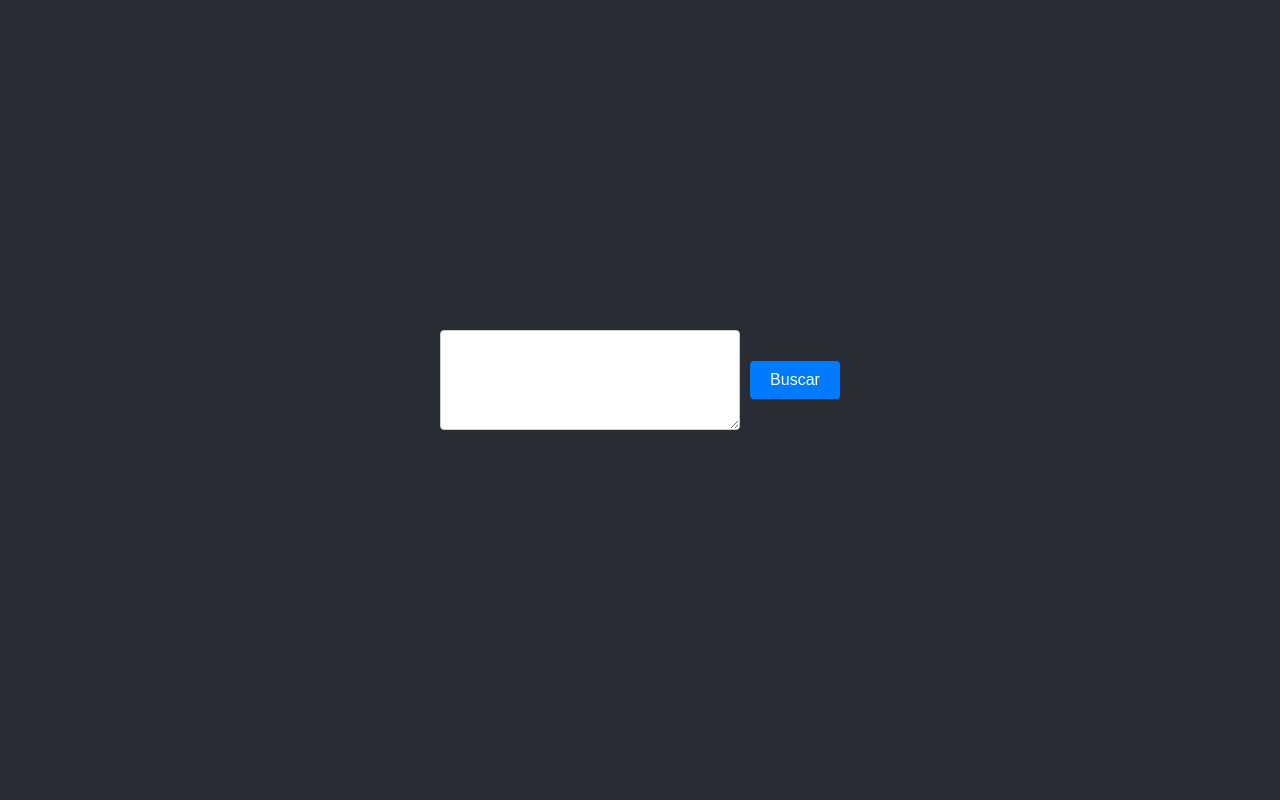
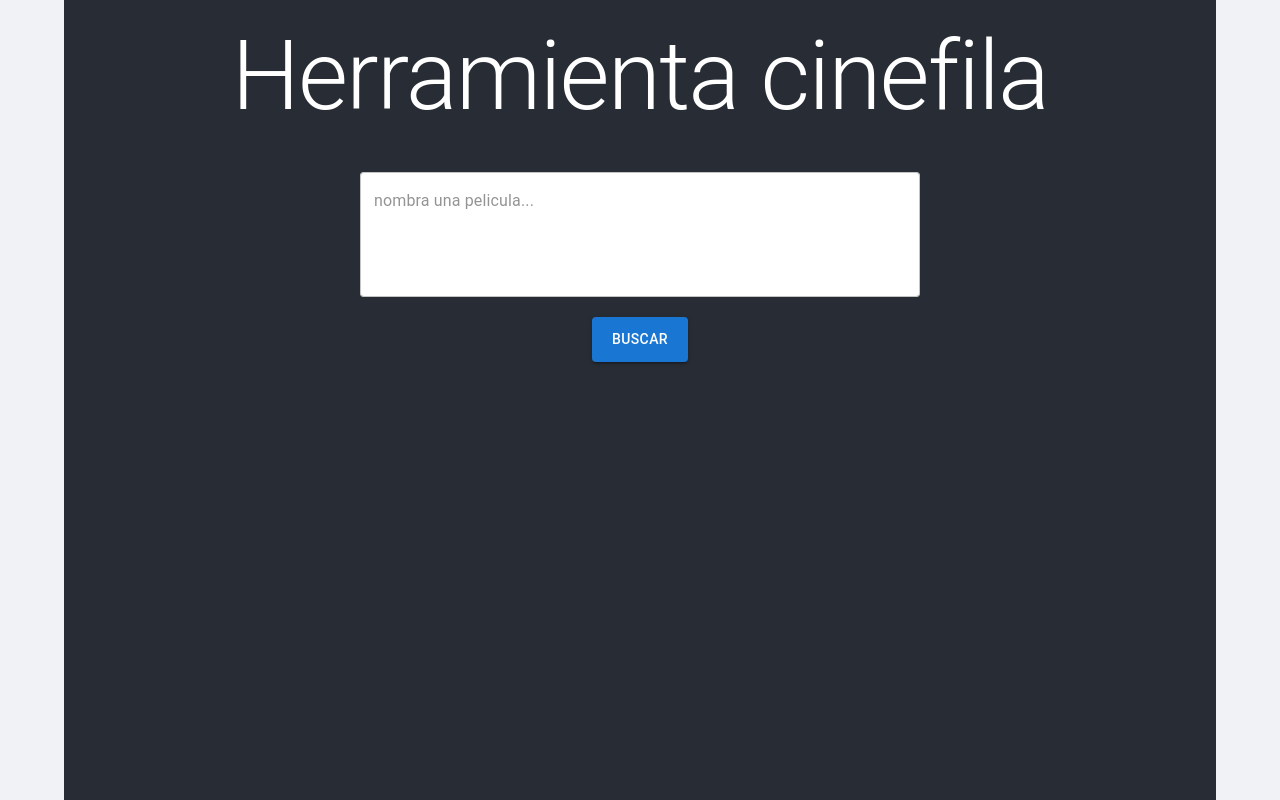
Before and after one commit to DiegoFleitas/cinefilos-uy, a React (Vite) app: page / in a window 1280 px wide. Built offline with nearby package versions, Linux system fonts and the light colour scheme.

Commit message:
refactor material ui theme

```diff
--- a/package.json
+++ b/package.json
@@ -53,8 +53,11 @@
     "vite": "^4.5.5"
   },
   "dependencies": {
+    "@emotion/react": "^11.10.0",
+    "@emotion/styled": "^11.10.0",
     "@fortawesome/fontawesome-free": "^6.7.1",
     "@mdx-js/react": "^3.1.0",
+    "@mui/material": "^5.11.0",
     "@vitejs/plugin-react": "^4.3.4",
     "dotenv": "^10.0.0",
     "express": "^4.17.1",
--- a/src/app/App.module.css
+++ b/src/app/App.module.css
@@ -48,3 +48,9 @@ button {
   display: block;
   margin: 0 auto;
 }
+
+.info {
+  margin-top: 20px;
+  text-align: left;
+  color: black;
+}
--- a/src/app/App.tsx
+++ b/src/app/App.tsx
@@ -1,10 +1,10 @@
 import React, { useState } from 'react';
-import styles from './App.module.css';
 import { BrowserRouter as Router } from 'react-router-dom';
 import { parseInput } from './utils';
 import SearchBar from './components/SearchBar/SearchBar';
 import Results from './components/Results/Results';
 import { Movie } from './types';
+import { Container, Typography, Button, Box } from '@mui/material';
 import 'react-responsive-carousel/lib/styles/carousel.min.css';
 import '@fortawesome/fontawesome-free/css/all.min.css';
 
@@ -79,8 +79,22 @@ const App: React.FC = () => {
 
   return (
     <Router>
-      <div className={styles.App}>
-        <header className={styles['App-header']}>
+      <Container sx={{ width: '100%', padding: 0 }}>
+        <Box
+          sx={{
+            backgroundColor: '#282c34',
+            minHeight: '100vh',
+            display: 'flex',
+            flexDirection: 'column',
+            alignItems: 'center',
+            color: 'white',
+            padding: '20px 0',
+          }}
+        >
+          <Typography variant="h1" component="h1" sx={{ marginBottom: '20px' }}>
+            Herramienta cinefila
+          </Typography>
+          <Box sx={{ width: '100%', maxWidth: '600px' }}>
             <SearchBar
               query={query}
               setQuery={setQuery}
@@ -88,8 +102,9 @@ const App: React.FC = () => {
               isLoading={isLoading}
             />
             <Results results={results} />
-        </header>
-      </div>
+          </Box>
+        </Box>
+      </Container>
     </Router>
   );
 };
--- a/src/app/components/MovieCard/MovieCard.tsx
+++ b/src/app/components/MovieCard/MovieCard.tsx
@@ -1,48 +1,51 @@
 import React from 'react';
-import styles from './MovieCard.module.css';
+import { Card, CardMedia, CardContent, Typography, Box } from '@mui/material';
 import { getGenreNames, formatRuntime, isMovieBlacklisted } from '../../utils';
 import { Movie } from '../../types';
 
 const MovieCard: React.FC<{ movie: Movie }> = ({ movie }) => (
-  <div key={movie.id} className={styles.movie}>
-    <img
-      src={
+  <Card sx={{ maxWidth: 500, margin: 'auto' }}>
+    <CardMedia
+      component="img"
+      image={
         movie.poster_path
           ? `https://image.tmdb.org/t/p/original${movie.poster_path}`
           : 'src/app/assets/default-poster.png'
       }
       alt={movie.title}
-      className={styles['movie-img']}
-      style={{ minWidth: '200px', minHeight: '300px' }}
+      sx={{ minWidth: 200, minHeight: 300 }}
     />
-    <fieldset>
-      <legend>{movie.title}</legend>
+    <CardContent>
+      <Typography variant="h5" component="div">
+        {movie.title}
+      </Typography>
       {!isNaN(new Date(movie.release_date).getFullYear()) && (
-        <p className={styles.smallText}>
+        <Typography variant="body2" color="text.secondary">
           ({new Date(movie.release_date).getFullYear()})
-        </p>
+        </Typography>
       )}
-      <p className={styles.smallText}>
+      <Typography variant="body2" color="text.secondary">
         Generos: <em>{getGenreNames(movie.genre_ids)}</em>
-      </p>
-      <p className={styles.smallText}>
+      </Typography>
+      <Typography variant="body2" color="text.secondary">
         Duracion: {formatRuntime(movie.runtime)}{' '}
         {movie.runtime && movie.runtime > 120 && '⏰⚠️🚨'}
-      </p>
-      <p className={styles.smallText}>
+      </Typography>
+      <Typography variant="body2" color="text.secondary">
         Eligibilidad:{' '}
         {isMovieBlacklisted(movie.id) ? '🎬🚫🔄 Ya la vimos!!' : '👌🎉👍'}
-      </p>
+      </Typography>
+      <Box sx={{ marginTop: '10px' }}>
         <a
           href={`https://www.themoviedb.org/movie/${movie.id}`}
           target="_blank"
           rel="noopener noreferrer"
-        className={styles['external-link']}
         >
           <i className="fas fa-external-link-alt"></i>
         </a>
-    </fieldset>
-  </div>
+      </Box>
+    </CardContent>
+  </Card>
 );
 
 export default MovieCard;
--- a/src/app/components/Results/Results.module.css
+++ b/src/app/components/Results/Results.module.css
@@ -1,22 +1,18 @@
-.padding-vertical {
-  padding-top: 20px;
-  padding-bottom: 20px;
+/* src/app/components/Results/Results.module.css */
+.results {
+  display: flex;
+  flex-wrap: wrap;
+  gap: 16px;
+  justify-content: center;
+  padding: 20px;
 }
 
 .carouselContainer {
   max-width: 500px;
-  overflow: hidden;
   margin: 0 auto;
-  width: 100%;
 }
 
 .carousel {
   max-width: 100%;
   max-height: 100%;
 }
-
-.results {
-  display: grid;
-  grid-template-columns: repeat(auto-fill, minmax(300px, 1fr));
-  gap: 16px;
-}
--- a/src/app/components/Results/Results.tsx
+++ b/src/app/components/Results/Results.tsx
@@ -1,21 +1,21 @@
 import React from 'react';
 import { Carousel } from 'react-responsive-carousel';
 import MovieCard from '../MovieCard/MovieCard';
-import styles from './Results.module.css';
 import { Movie } from '../../types';
+import { Box, Container } from '@mui/material';
 
 const Results: React.FC<{ results: Movie[][] }> = ({ results }) => (
-  <div className={`${styles.results} ${styles['padding-vertical']}`}>
+  <Container sx={{ paddingY: 4 }}>
     {results.map((movies, index) => (
-      <div key={index} className={styles.carouselContainer}>
-        <Carousel className={styles.carousel}>
+      <Box key={index} sx={{ marginBottom: 4 }}>
+        <Carousel>
           {movies.map((movie) => (
             <MovieCard key={movie.id} movie={movie} />
           ))}
         </Carousel>
-      </div>
+      </Box>
     ))}
-  </div>
+  </Container>
 );
 
 export default Results;
--- a/src/app/components/SearchBar/SearchBar.module.css
+++ b/src/app/components/SearchBar/SearchBar.module.css
@@ -1,13 +1,11 @@
+/* src/app/components/SearchBar/SearchBar.module.css */
 .input {
-  padding: 10px;
   border: 1px solid #ccc;
   border-radius: 4px;
   font-size: 16px;
-  width: 300px; /* Set a specific width */
-  height: 100px; /* Set a specific height */
+  width: 100%;
   box-sizing: border-box;
-  display: inline-block; /* Make it inline */
-  vertical-align: middle; /* Align vertically with the button */
+  margin-bottom: 10px;
 }
 
 .button {
@@ -18,9 +16,6 @@
   color: white;
   font-size: 16px;
   cursor: pointer;
-  margin-left: 10px;
-  display: inline-block; /* Make it inline */
-  vertical-align: middle; /* Align vertically with the textarea */
 }
 
 .button:hover {
--- a/src/app/components/SearchBar/SearchBar.tsx
+++ b/src/app/components/SearchBar/SearchBar.tsx
@@ -1,4 +1,5 @@
 import React from 'react';
+import { TextField, Button, Box } from '@mui/material';
 import styles from './SearchBar.module.css';
 
 const SearchBar: React.FC<{
@@ -7,20 +8,41 @@ const SearchBar: React.FC<{
   handleSearch: () => void;
   isLoading: boolean;
 }> = ({ query, setQuery, handleSearch, isLoading }) => (
-  <div className={styles.paddingVertical}>
-    <textarea
+  <Box
+    sx={{
+      padding: '20px',
+      display: 'flex',
+      flexDirection: 'column',
+      alignItems: 'center',
+    }}
+  >
+    <TextField
       value={query}
       onChange={(e) => setQuery(e.target.value)}
+      variant="outlined"
+      fullWidth
+      multiline
+      rows={4}
+      placeholder="nombra una pelicula..."
       className={styles.input}
+      InputProps={{
+        sx: {
+          backgroundColor: 'white',
+          color: 'black',
+        },
+      }}
     />
-    <button
-      className={styles.button}
+    <Button
+      variant="contained"
+      color="primary"
       onClick={handleSearch}
       disabled={isLoading}
+      className={styles.button}
+      sx={{ marginTop: '20px', padding: '10px 20px' }}
     >
       {isLoading ? 'Buscando...' : 'Buscar'}
-    </button>
-  </div>
+    </Button>
+  </Box>
 );
 
 export default SearchBar;
--- a/src/app/globals.css
+++ b/src/app/globals.css
@@ -1,12 +1,27 @@
-body {
-  margin: 0;
-  font-family: -apple-system, BlinkMacSystemFont, 'Segoe UI', Roboto, Oxygen,
-    Ubuntu, Cantarell, 'Fira Sans', 'Droid Sans', 'Helvetica Neue', sans-serif;
-  -webkit-font-smoothing: antialiased;
-  -moz-osx-font-smoothing: grayscale;
-}
-
 code {
   font-family: source-code-pro, Menlo, Monaco, Consolas, 'Courier New',
     monospace;
 }
+
+/* src/app/globals.css */
+* {
+  margin: 0;
+  padding: 0;
+  box-sizing: border-box;
+}
+
+body {
+  font-family: Roboto, sans-serif;
+  background-color: #f0f2f5;
+  color: #333;
+  line-height: 1.6;
+}
+
+a {
+  color: #007bff;
+  text-decoration: none;
+}
+
+a:hover {
+  text-decoration: underline;
+}
```
Also changed, not shown: 1 other file (tests, documents, lock files or other folders). Lines whose indentation alone changed are shown as unchanged.
